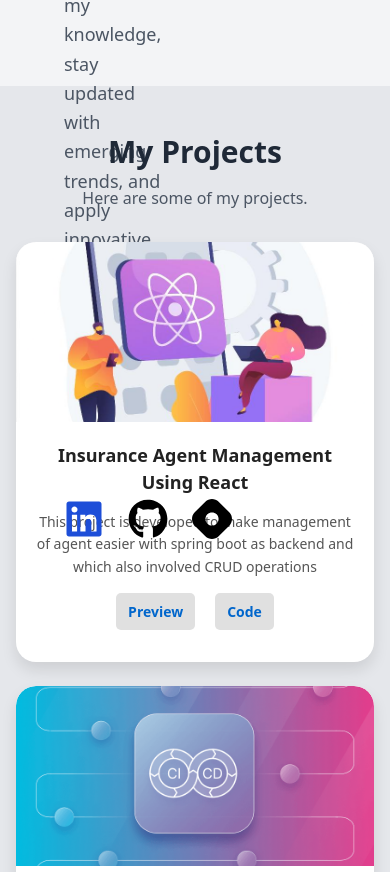
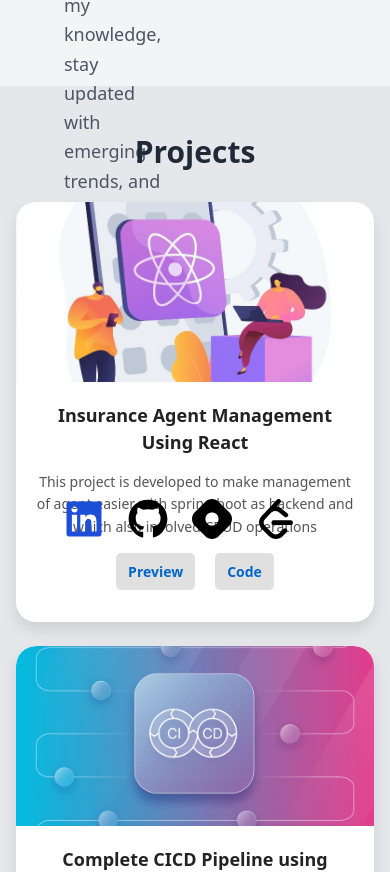
Before and after one commit to ShriHari1307/Portfolio, a React (Vite) app: page / in a window 390 px wide. Shown: the part 838-1710 px from the top of the page. Built offline with nearby package versions, Linux system fonts and the light colour scheme.

Commit message:
Added some hover animation on the about component

```diff
--- a/src/App.jsx
+++ b/src/App.jsx
@@ -4,7 +4,6 @@ import Contact from "./Component/Contact";
 import Projects from "./Component/Projects";
 import { useState, useEffect } from "react";
 import Skills from "./Component/Skills";
-
 
 export default function App() {
   const [isDarkMode, setIsDarkMode] = useState(false);
@@ -29,12 +28,11 @@ export default function App() {
       const headerHeight = document.querySelector("header").offsetHeight;
       window.scrollTo({
         top: section.offsetTop - headerHeight,
-      behavior: "smooth"
+        behavior: "smooth",
       });
     }
     setIsMenuOpen(false);
   };
-
 
   const toggleMenu = () => {
     setIsMenuOpen((prev) => !prev);
@@ -136,15 +134,50 @@ export default function App() {
           <About isDarkMode={isDarkMode} />
         </section>
         <section id="projects">
-          <Projects isDarkMode={isDarkMode}/>
+          <Projects isDarkMode={isDarkMode} />
         </section>
         <section id="skilld">
-          <Skills isDarkMode={isDarkMode}/>
+          <Skills isDarkMode={isDarkMode} />
         </section>
         <section id="contact">
           <Contact isDarkMode={isDarkMode} />
         </section>
       </main>
+      <footer
+        className={`w-full p-4 mt-auto ${
+          isDarkMode ? "bg-gray-900 text-white" : "bg-gray-800 text-white"
+        }`}
+      >
+        <div className="container mx-auto flex flex-col md:flex-row items-center justify-between">
+          <p>© {new Date().getFullYear()} Shrihari. All Rights Reserved.</p>
+          <div className="flex space-x-4">
+            <a
+              href="https://github.com/ShriHari1307"
+              target="_blank"
+              rel="noopener noreferrer"
+              className="hover:underline"
+            >
+              GitHub
+            </a>
+            <a
+              href="https://www.linkedin.com/in/tshrihari/"
+              target="_blank"
+              rel="noopener noreferrer"
+              className="hover:underline"
+            >
+              LinkedIn
+            </a>
+            <a
+              href="https://hashnode.com/@Shrihari13"
+              target="_blank"
+              rel="noopener noreferrer"
+              className="hover:underline"
+            >
+              Hashnode
+            </a>
+          </div>
+        </div>
+      </footer>
     </div>
   );
 }
--- a/src/Component/About.jsx
+++ b/src/Component/About.jsx
@@ -2,6 +2,7 @@ import PropTypes from "prop-types"; // Import PropTypes
 import { FaLinkedin } from "react-icons/fa";
 import { FaGithub } from "react-icons/fa";
 import { FaHashnode } from "react-icons/fa6";
+import { SiLeetcode } from "react-icons/si";
 
 function About({ isDarkMode }) {
   return (
@@ -67,31 +68,81 @@ function About({ isDarkMode }) {
             href="https://www.linkedin.com/in/tshrihari/"
             target="_blank"
             rel="noopener noreferrer"
-            className={`transform hover:scale-125 transition duration-300 ease-in-out ${
+            className="relative group transform hover:scale-125 transition duration-300 ease-in-out"
+          >
+            <FaLinkedin
+              size={40}
+              className={`${
+                isDarkMode ? "text-blue-400" : "text-blue-700"
+              } transition-transform duration-300 group-hover:translate-y-1`}
+            />
+            <span
+              className={`absolute top-full left-1/2 transform -translate-x-1/2 text-center text-sm font-semibold mt-2 opacity-0 group-hover:opacity-100 transition duration-300 z-10 ${
                 isDarkMode ? "text-blue-400" : "text-blue-700"
               }`}
             >
-            <FaLinkedin size={40} />
+              LinkedIn
+            </span>
           </a>
           <a
             href="https://github.com/ShriHari1307"
             target="_blank"
             rel="noopener noreferrer"
-            className={`transform hover:scale-125 transition duration-300 ease-in-out ${
+            className="relative group transform hover:scale-125 transition duration-300 ease-in-out"
+          >
+            <FaGithub
+              size={40}
+              className={`${
+                isDarkMode ? "text-white" : "text-black"
+              } transition-transform duration-300 group-hover:translate-y-1`}
+            />
+            <span
+              className={`absolute top-full left-1/2 transform -translate-x-1/2 text-center text-sm font-semibold mt-2 opacity-0 group-hover:opacity-100 transition duration-300 z-10 ${
                 isDarkMode ? "text-white" : "text-black"
               }`}
             >
-            <FaGithub size={40} />
+              GitHub
+            </span>
           </a>
           <a
             href="https://hashnode.com/@Shrihari13"
             target="_blank"
             rel="noopener noreferrer"
-            className={`transform hover:scale-125 transition duration-300 ease-in-out ${
+            className="relative group transform hover:scale-125 transition duration-300 ease-in-out"
+          >
+            <FaHashnode
+              size={40}
+              className={`${
+                isDarkMode ? "text-white" : "text-black"
+              } transition-transform duration-300 group-hover:translate-y-1`}
+            />
+            <span
+              className={`absolute top-full left-1/2 transform -translate-x-1/2 text-center text-sm font-semibold mt-2 opacity-0 group-hover:opacity-100 transition duration-300 z-10 ${
                 isDarkMode ? "text-white" : "text-black"
               }`}
             >
-            <FaHashnode size={40} />
+              Hashnode
+            </span>
+          </a>
+          <a
+            href="https://leetcode.com/u/TSHRIHARI13/"
+            target="_blank"
+            rel="noopener noreferrer"
+            className="relative group transform hover:scale-125 transition duration-300 ease-in-out"
+          >
+            <SiLeetcode
+              size={40}
+              className={`${
+                isDarkMode ? "text-white" : "text-black"
+              } transition-transform duration-300 group-hover:translate-y-1`}
+            />
+            <span
+              className={`absolute top-full left-1/2 transform -translate-x-1/2 text-center text-sm font-semibold mt-2 opacity-0 group-hover:opacity-100 transition duration-300 z-10 ${
+                isDarkMode ? "text-white" : "text-black"
+              }`}
+            >
+              LeetCode
+            </span>
           </a>
         </div>
       </div>
--- a/src/Component/Projects.jsx
+++ b/src/Component/Projects.jsx
@@ -43,15 +43,9 @@ export default function Projects({ isDarkMode }) {
             isDarkMode ? "text-gray-200" : "text-gray-800"
           }`}
         >
-          My Projects
+           Projects
         </h2>
-        <p
-          className={`mt-4 text-center ${
-            isDarkMode ? "text-gray-400" : "text-gray-600"
-          }`}
-        >
-          Here are some of my projects.
-        </p>
+
 
         <div className="mt-8 grid grid-cols-1 sm:grid-cols-2 md:grid-cols-3 gap-6">
           {projectData.map((project) => (
--- a/src/Component/Skills.jsx
+++ b/src/Component/Skills.jsx
@@ -30,7 +30,6 @@ export default function Skills({ isDarkMode }) {
   return (
     <StyledSkills id="skills" isDarkMode={isDarkMode}>
       <h2 className="title">Skills</h2>
-      <p className="subtitle">Here are some of the skills I have acquired:</p>
       <div className="skills-grid">
         {skills.map((skill, index) => (
           <div key={index} className="skill-card">
```
Lines whose indentation alone changed are shown as unchanged.
